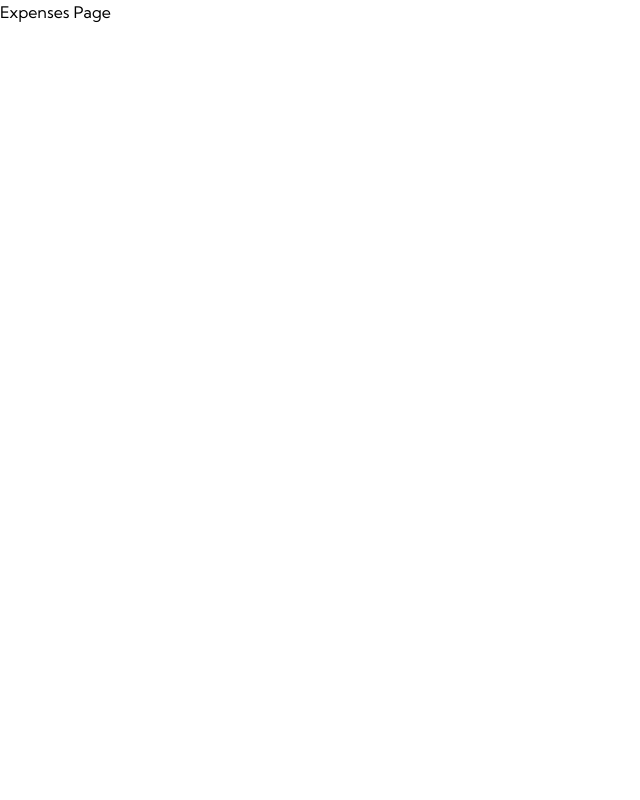
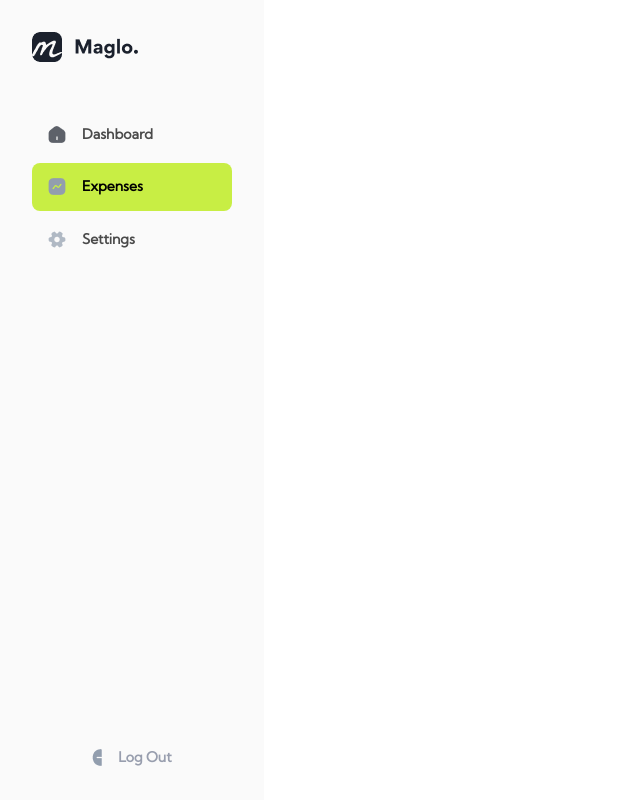
Before and after one commit to LiMichael1/Expense-Tracker, a Next.js app: page /expenses in a window 1280 px wide. Shown: the whole page, without its empty margins (0-640 px from the left). Built offline with nearby package versions, Linux system fonts and the light colour scheme.

Commit message:
set sidebar on every page

```diff
--- a/pages/expenses/index.js
+++ b/pages/expenses/index.js
@@ -1,5 +1,9 @@
+import SideBar from "../../components/global/SideBar/SideBar";
+
 export default function Expenses() {
-    return(
-        <h1>Expenses Page</h1>
-    )
+  return (
+    <>
+      <SideBar></SideBar>
+    </>
+  );
 }
--- a/pages/settings/index.js
+++ b/pages/settings/index.js
@@ -1,5 +1,9 @@
+import SideBar from "../../components/global/SideBar/SideBar";
+
 export default function Settings() {
-    return(
-        <h1>Settings Page</h1>
-    )
+  return (
+    <>
+      <SideBar></SideBar>
+    </>
+  );
 }
```
